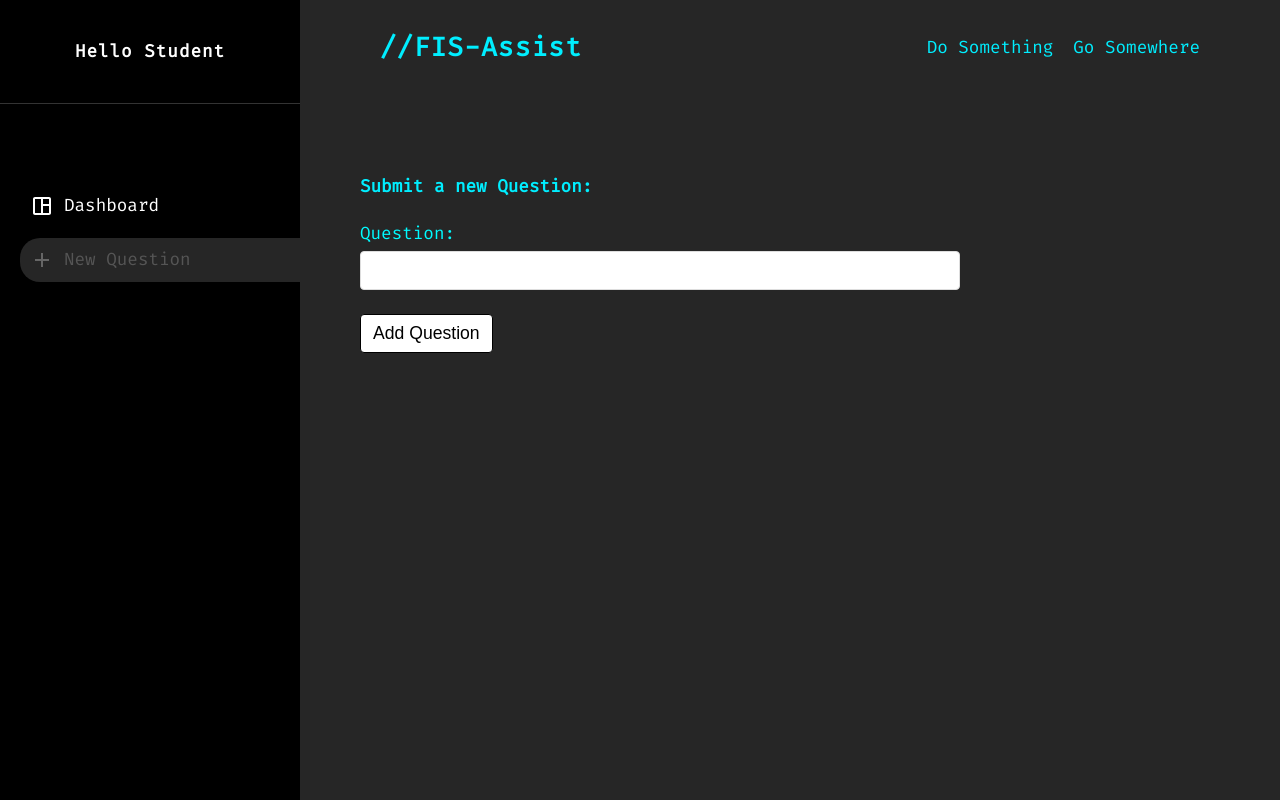
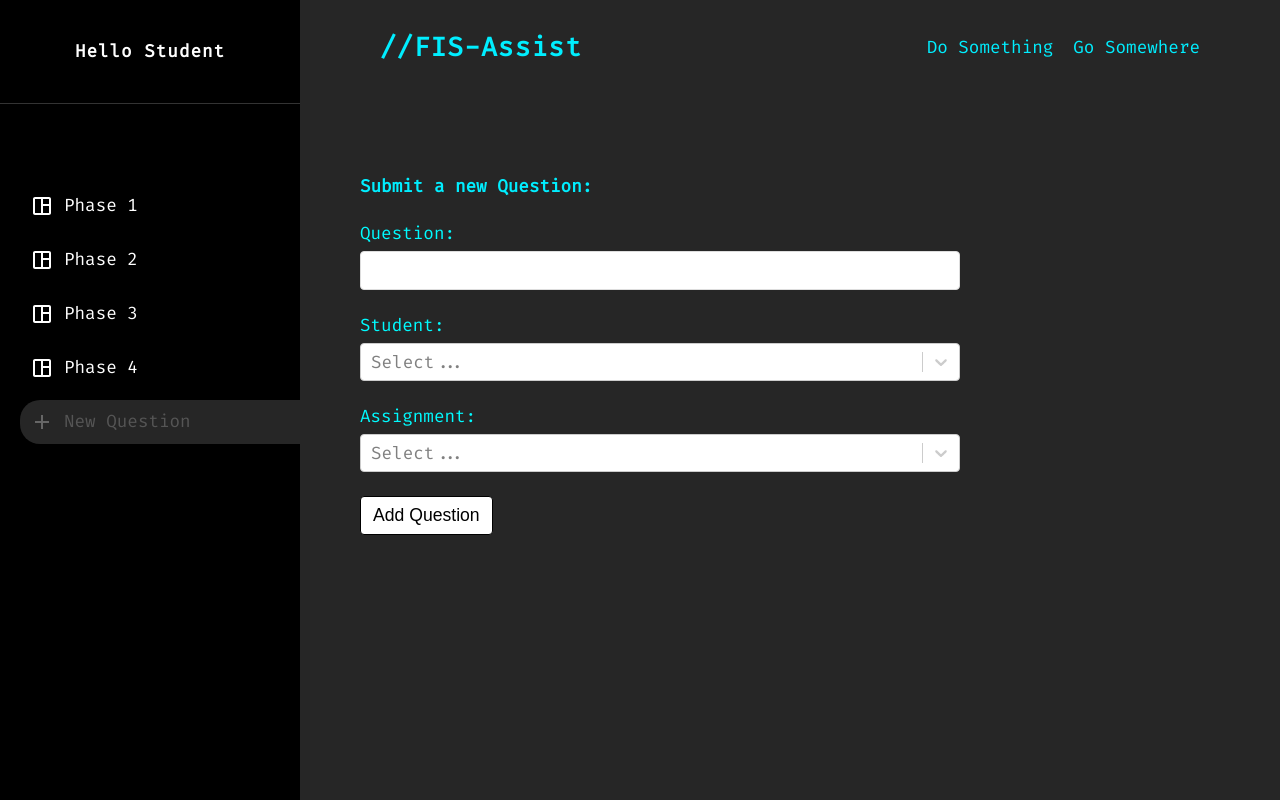
Before and after one commit to ObieMunoz/fis-assist, a React (Create React App) app: page /create in a window 1280 px wide. Built offline with nearby package versions, Linux system fonts and the light colour scheme; no server answers.

Commit message:
added dynamic dropdowns to create form

```diff
--- a/src/components/Sidebar.js
+++ b/src/components/Sidebar.js
@@ -23,7 +23,25 @@ export default function Sidebar() {
             <li>
               <NavLink exact to="/">
                 <img src={DashboardIcon} alt="dashboard icon" />
-                <span>Dashboard</span>
+                <span>Phase 1</span>
+              </NavLink>
+            </li>
+            <li>
+              <NavLink to="/phase2">
+                <img src={DashboardIcon} alt="dashboard icon" />
+                <span>Phase 2 </span>
+              </NavLink>
+            </li>
+            <li>
+              <NavLink to="/phase3">
+                <img src={DashboardIcon} alt="dashboard icon" />
+                <span>Phase 3 </span>
+              </NavLink>
+            </li>
+            <li>
+              <NavLink to="/phase4">
+                <img src={DashboardIcon} alt="dashboard icon" />
+                <span>Phase 4 </span>
               </NavLink>
             </li>
             <li>
--- a/src/pages/create/Create.js
+++ b/src/pages/create/Create.js
@@ -34,7 +34,6 @@ export default function Create() {
       axios.spread((...allData) => {
         const allStudentData = allData[0].data
         const allAssignmentData = allData[1].data
-        console.log(allData[0].data)
         setStudents(allStudentData)
         setAssignments(allAssignmentData)
       })
@@ -45,6 +44,14 @@ export default function Create() {
     fetchData()
   }, [])
   // create user values for react-select
+
+  const studentOpts = students.map((s) => {
+    return {value: `${s.id}`, label: `${s.first_name}`}
+  })
+
+  const assignmentOpts = assignments.map((assignment)=> {
+    return {value: `${assignment.id}`, label: `${assignment.title}`}
+  })
 
 
   return (
@@ -58,6 +65,20 @@ export default function Create() {
             type="text"
           />
         </label>
+        <label>
+          <span>Student:</span>
+          <Select className="select"
+            onChange={(option)=>console.log(option)}
+            options={studentOpts}
+          />
+        </label>
+        <label>
+          <span>Assignment:</span>
+          <Select className="select"
+            onChange={(option)=>console.log(option)}
+            options={assignmentOpts}
+          />
+        </label>
         <button className="btn">Add Question</button>
       </form>
     </div>
--- a/src/pages/details/DetailSummary.js
+++ b/src/pages/details/DetailSummary.js
@@ -7,7 +7,7 @@ export default function DetailSummary({questions}) {
       {questions.map((question) =>(
       <div key={question.id} className="assignment-summary">
         <h2 className="page-title">{question.question}</h2>
-        <p className="desc">{question.answer}</p>
+        <p className="desc">{question.answer === null ? "this question has not been answered" : question.answer}</p>
       </div>))}
     </div>
   )
```
